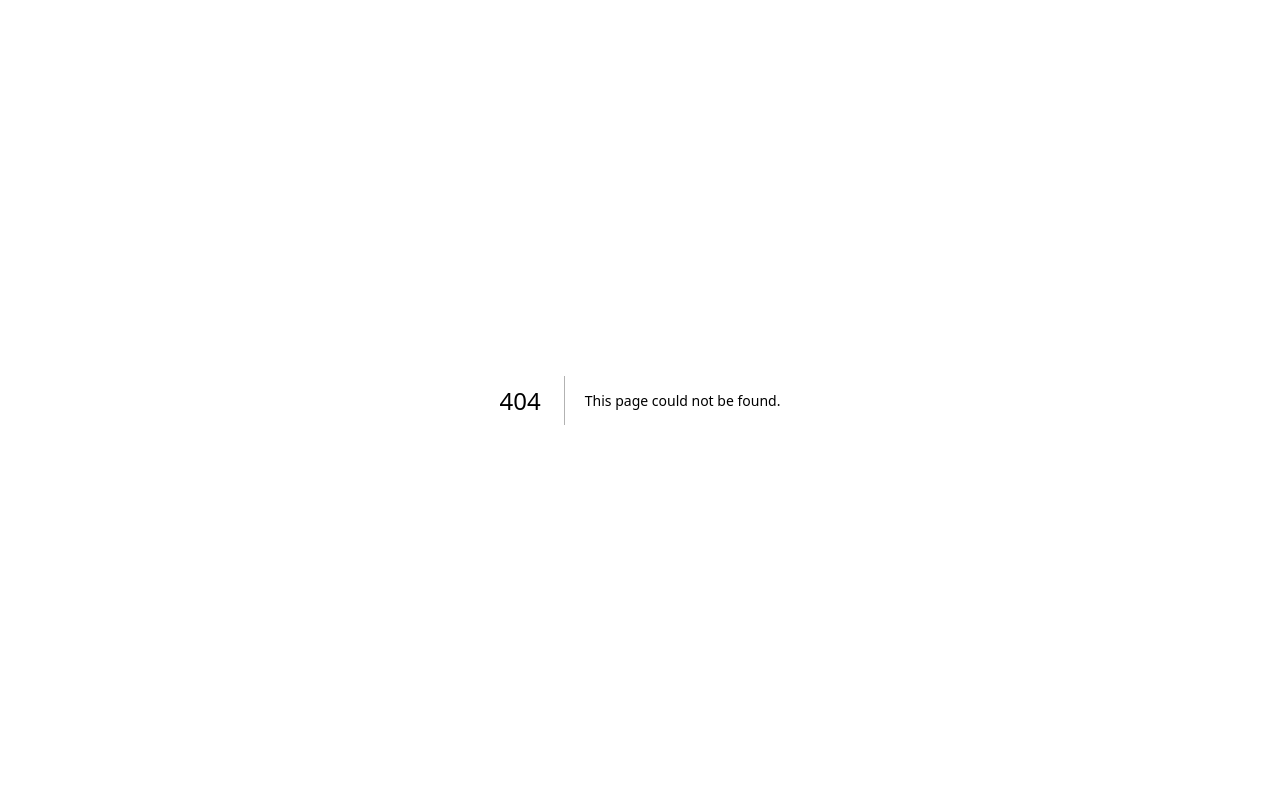
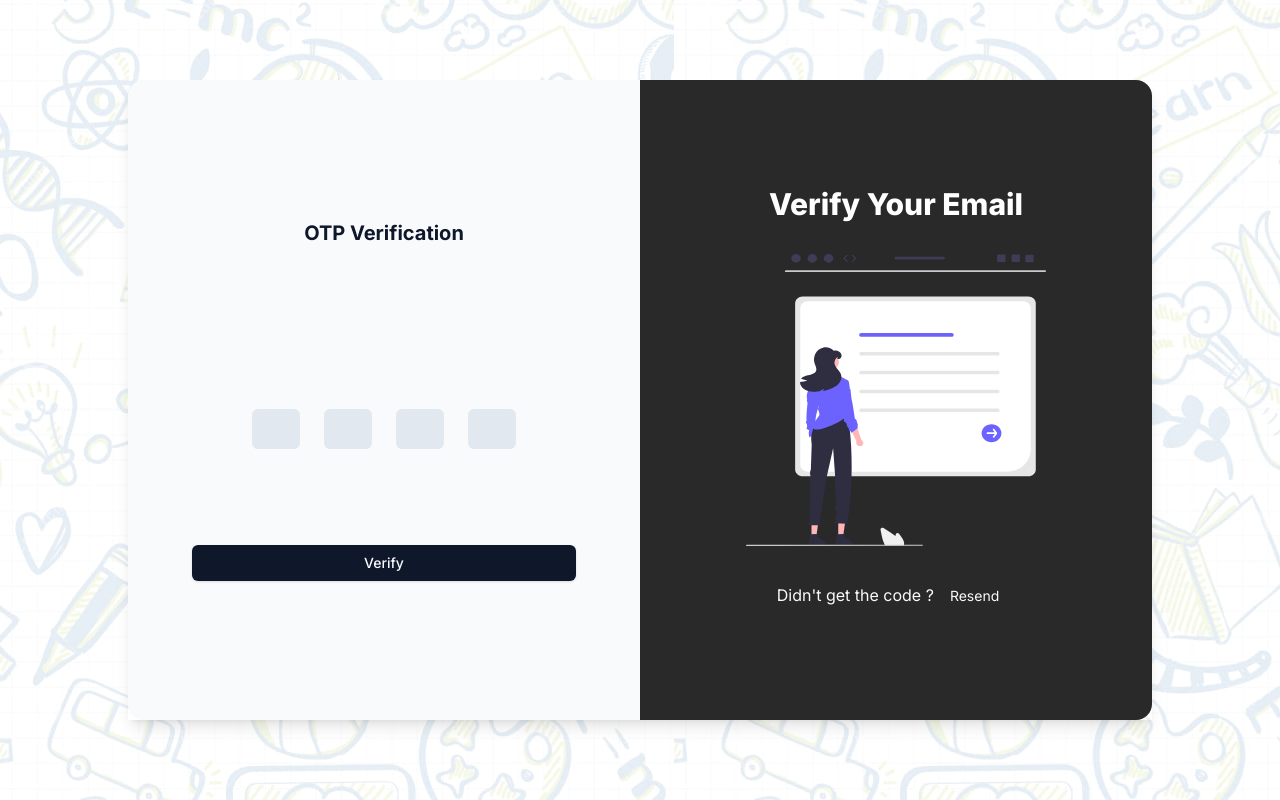
Before and after one commit to Son-OfAnton/custom-ed, a Next.js app: page /auth/verify-email in a window 1280 px wide. Before the commit this address had no page. Built offline with nearby package versions, Linux system fonts and the light colour scheme.

Commit message:
feat: Complete Auth pages UI

```diff
--- a/src/app/auth/signin/page.tsx
+++ b/src/app/auth/signin/page.tsx
@@ -1,13 +1,6 @@
 "use client"
 
 import { Input } from "@/components/ui/input"
-import {
-  Select,
-  SelectContent,
-  SelectItem,
-  SelectTrigger,
-  SelectValue,
-} from "@/components/ui/select"
 import { z } from "zod"
 import { zodResolver } from "@hookform/resolvers/zod"
 import { useForm } from "react-hook-form"
@@ -20,11 +13,9 @@ import {
 } from "@/components/ui/form"
 import { Button } from "@/components/ui/button"
 import Image from "next/image"
-import { cn } from "@/lib/utils"
 import Link from "next/link"
 
-const formSchema = z
-  .object({
+const formSchema = z.object({
   email: z
     .string({ required_error: "Email is required" })
     .email({ message: "Please enter a valid email format" }),
@@ -49,17 +40,20 @@ const signupPage = () => {
       <div className="flex h-[80vh] w-[80vw] shadow-lg">
         <section className="hidden lg:flex lg:flex-col lg:justify-center lg:items-center gap-8 rounded-l-2xl w-1/2 bg-[#292929]">
           <h1 className="text-white text-3xl font-extrabold">
-            Begin Your Journey
+            Welcome to CustomEd
           </h1>
           <Image
-            src="/signup-illustration.svg"
-            width={300}
-            height={300}
+            src="/signin-illustration.svg"
+            width={400}
+            height={400}
             alt="Signup Illustration"
           />
-          <Link className="text-primary-foreground hover:underline" href="/">
+          <span className="text-primary-foreground">
             Don't have an account ?{" "}
+            <Link className="hover:underline" href="/auth/signup">
+              Signup
             </Link>
+          </span>
         </section>
 
         <section className="flex flex-col items-center justify-center rounded-r-2xl lg:w-1/2 w-full bg-slate-50">
--- a/src/app/auth/signup/page.tsx
+++ b/src/app/auth/signup/page.tsx
@@ -173,7 +173,12 @@ const signupPage = () => {
             height={300}
             alt="Signup Illustration"
           />
-          <Link className="text-primary-foreground hover:underline" href="/">Already have an account ? </Link>
+          <span className="text-primary-foreground">
+            Already have an account ?{" "}
+            <Link className="hover:underline" href="/auth/signin">
+              Signin
+            </Link>
+          </span>
         </section>
       </div>
     </main>
--- /dev/null
+++ b/src/app/auth/verify-email/page.tsx
@@ -0,0 +1,93 @@
+"use client"
+
+import { Button } from "@/components/ui/button"
+import Image from "next/image"
+import { ChangeEvent, useRef, useState } from "react"
+
+const signupPage = () => {
+  const [otp, setOtp] = useState<string[]>(["", "", "", ""])
+  const inputRefs = [
+    useRef<HTMLInputElement>(null),
+    useRef<HTMLInputElement>(null),
+    useRef<HTMLInputElement>(null),
+    useRef<HTMLInputElement>(null),
+  ]
+
+  const handleChange = (
+    index: number,
+    event: ChangeEvent<HTMLInputElement>
+  ) => {
+    const value = event.target.value
+    if (isNaN(Number(value))) return
+    const newOTP = [...otp]
+    newOTP[index] = value
+    setOtp(newOTP)
+
+    if (value !== "" && index < inputRefs.length - 1) {
+      inputRefs[index + 1].current!.focus()
+    }
+  }
+
+  const handleKeyDown = (index: number, event: any) => {
+    if (event.key === "Backspace" && otp[index] === "" && index > 0) {
+      inputRefs[index - 1].current!.focus()
+    }
+  }
+
+  const handleSubmit = () => {
+    console.log("OTP: ", otp.join(""))
+  }
+
+  return (
+    <main className="flex h-screen w-screen justify-center items-center bg-[url(/signup-bg.jpg)]">
+      <div className="flex h-[80vh] w-[80vw] shadow-lg">
+        <section className="flex flex-col items-center justify-evenly rounded-l-2xl lg:w-1/2 w-full bg-slate-50">
+          <h2 className="mb-6 text-primary text-center text-xl font-bold">
+            OTP Verification
+          </h2>
+          <div className="w-3/4 flex flex-col gap-24 items-center">
+            <div>
+              {otp.map((digit, index) => (
+                <input
+                  key={index}
+                  ref={inputRefs[index]}
+                  type="text"
+                  value={digit}
+                  maxLength={1}
+                  className="text-text_primary font-semibold rounded-md w-12 bg-input px-4 py-2 mx-3 justify-center outline-none focus:border-2 focus:border-primary"
+                  onChange={(e: ChangeEvent<HTMLInputElement>) =>
+                    handleChange(index, e)
+                  }
+                  onKeyDown={(e: any) => handleKeyDown(index, e)}
+                />
+              ))}
+            </div>
+            <Button className="w-full" onClick={handleSubmit}>Verify</Button>
+          </div>
+        </section>
+
+        <section className="hidden lg:flex lg:flex-col lg:justify-center lg:items-center gap-8 rounded-r-2xl w-1/2 bg-[#292929]">
+          <h1 className="text-white text-3xl font-extrabold">
+            Verify Your Email
+          </h1>
+          <Image
+            src="/signup-illustration.svg"
+            width={300}
+            height={300}
+            alt="Signup Illustration"
+          />
+          <span className="text-primary-foreground">
+            Didn't get the code ?
+            <Button
+              variant="link"
+              className="text-primary-foreground font-normal"
+            >
+              Resend
+            </Button>
+          </span>
+        </section>
+      </div>
+    </main>
+  )
+}
+export default signupPage
```
Also changed, not shown: public/signin-illustration.svg (added). Lines whose indentation alone changed are shown as unchanged.
